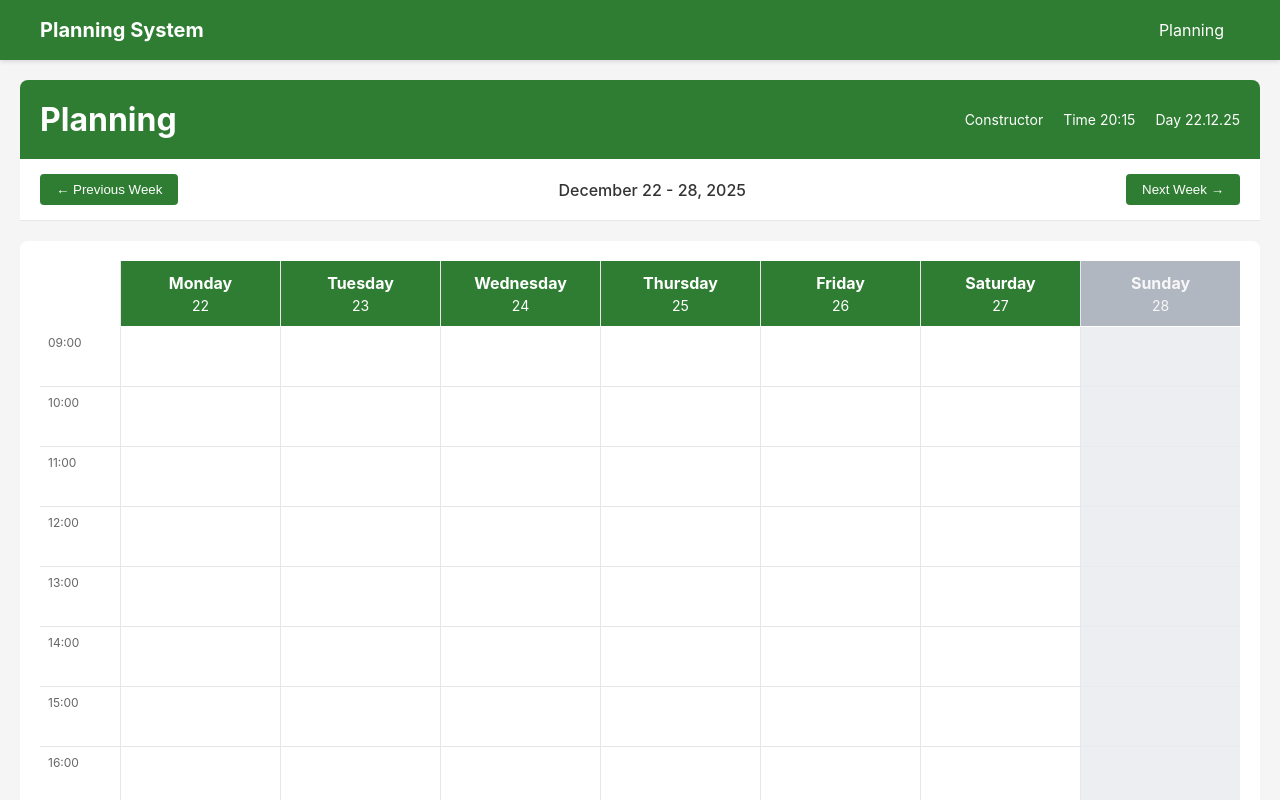
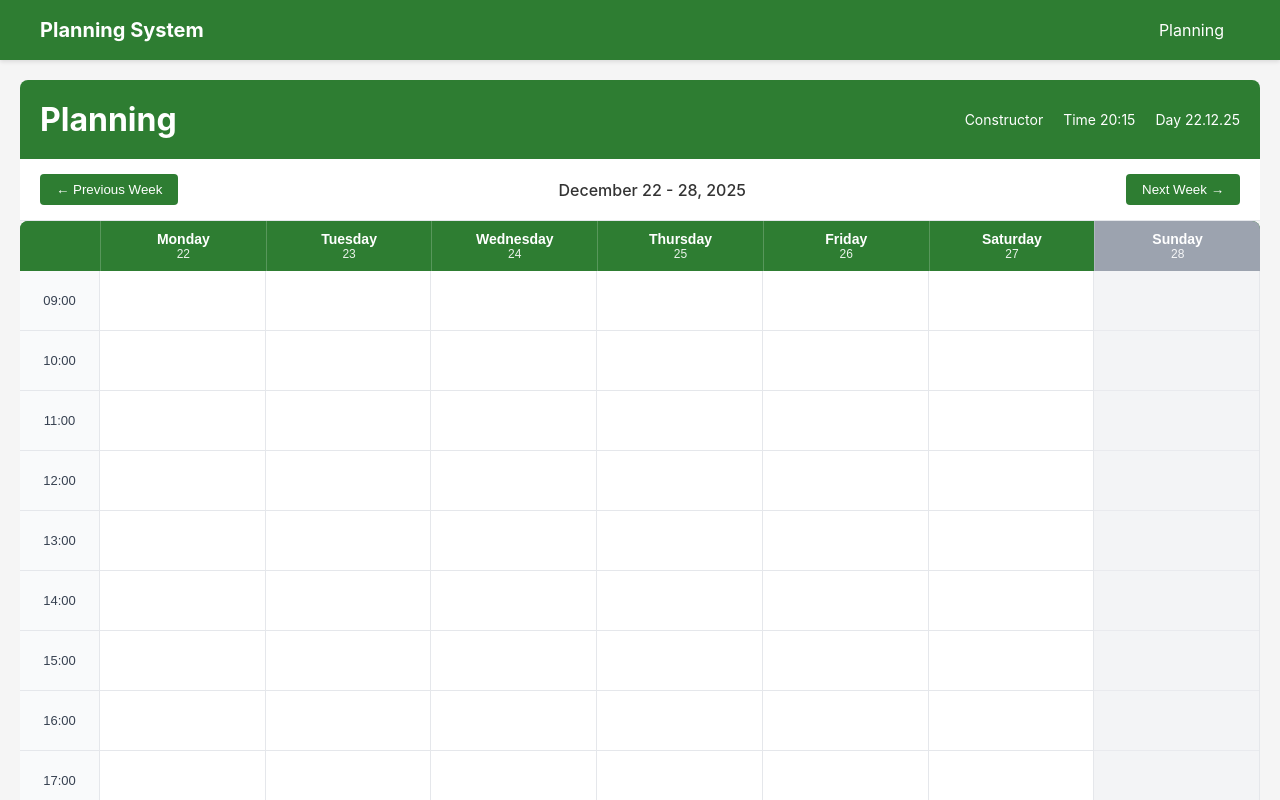
Before and after one commit to Anatthaphon/Library-seat-reservation, a React (Create React App) app in the folder frontend/: page /planning in a window 1280 px wide. Shown: the top 800 px of the page. Built offline with nearby package versions, Linux system fonts and the light colour scheme; no server answers.

Commit message:
- เมื่อข้อความยาวเกินไปให้ตัดแล้วใส่ ... - เปลี่ยนสีแพลนในอดีตให้เป็นสีเทา

```diff
--- a/frontend/src/styles/WeeklyCalendar.css
+++ b/frontend/src/styles/WeeklyCalendar.css
@@ -1,61 +1,71 @@
 .weekly-calendar {
-  background: white;
+  width: 100%;
+  height: 100%;
+  background: #ffffff;
   border-radius: 8px;
-  padding: 20px;
-  margin: 20px 0;
-  overflow-x: auto;
+  overflow: hidden;
+  font-family: sans-serif;
 }
 
 .calendar-header {
   display: grid;
   grid-template-columns: 80px repeat(7, 1fr);
-  gap: 1px;
-  background-color: #e5e7eb;
-  margin-bottom: 1px;
+  background: #2e7d32;
+  color: #ffffff;
 }
 
 .time-column-header {
-  background-color: white;
+  background: #2e7d32;
 }
 
 .day-header {
-  background-color: #2e7d32;
-  color: white;
-  padding: 12px;
+  padding: 10px 5px;
   text-align: center;
+  border-left: 1px solid rgba(255, 255, 255, 0.2);
+}
+
+.day-header.disabled {
+  background: #9ca3af;
 }
 
 .day-name {
-  font-weight: bold;
-  margin-bottom: 4px;
+  font-weight: 700;
+  font-size: 14px;
 }
 
 .day-date {
-  font-size: 14px;
+  font-size: 12px;
+  opacity: 0.9;
 }
 
 .calendar-body {
   display: grid;
   grid-template-columns: 80px repeat(7, 1fr);
-  gap: 1px;
-  background-color: #e5e7eb;
+  height: 600px;
+  background: #ffffff;
 }
 
 .time-column {
-  background-color: white;
+  background: #f9fafb;
+  border-right: 1px solid #e5e7eb;
 }
 
 .time-slot {
   height: 60px;
-  padding: 8px;
-  font-size: 12px;
-  color: #666;
+  line-height: 60px;
+  text-align: center;
+  font-size: 13px;
+  color: #374151;
   border-bottom: 1px solid #e5e7eb;
 }
 
 .day-column {
   position: relative;
-  background-color: white;
+  border-right: 1px solid #e5e7eb;
+}
+
+.day-column.disabled {
+  background: #f3f4f6;
 }
 
 .hour-cell {
@@ -63,79 +73,109 @@
   border-bottom: 1px solid #e5e7eb;
 }
 
-.hour-cell.clickable {
+.hour-cell.clickable:hover {
+  background: #dcfce7;
   cursor: pointer;
-  transition: background-color 0.2s;
 }
 
-.hour-cell.clickable:hover {
-  background-color: #f0fdf4;
+/* ===== Event block ===== */
+.schedule-event {
+  position: absolute;
+  left: 6px;
+  right: 6px;
+
+  background: #ffffff;
+  border: 3px solid;
+  border-radius: 14px;
+
+  padding: 6px 6px;
+
+  box-shadow: 0 2px 6px rgba(0,0,0,0.08);
+  cursor: pointer;
+
+  overflow: hidden;
 }
 
-.hour-cell.disabled {
-  cursor: not-allowed;
-  background-color: #f3f4f6;
-  opacity: 0.6;
-}
-
-.day-column.disabled {
-  opacity: 0.5;
-  background-color: #f9fafb;
-}
-
-.day-header.disabled {
-  background-color: #9ca3af;
-  opacity: 0.7;
-}
-
-/* Event Card */
-.schedule-event {
-  position: absolute;
-  left: 4px;
-  right: 4px;
-  padding: 16px;
-  border-radius: 16px;
-  cursor: pointer;
-  overflow: hidden;
-  transition: transform 0.2s, box-shadow 0.2s;
-  border: 3px solid;
-  background-color: rgba(255, 255, 255, 0.85);
-}
-
-.schedule-event:hover {
-  transform: scale(1.02);
-  box-shadow: 0 6px 16px rgba(0, 0, 0, 0.2);
-}
-
-/* Time badges - Grid 2 columns */
 .event-time {
-  display: grid;
-  grid-template-columns: 1fr 1fr;
-  gap: 8px;
-  margin-bottom: 16px;
+  display: flex;
+  justify-content: center;
+  margin-bottom: 3px;
 }
 
 .event-time-badge {
-  padding: 8px 12px;
-  border-radius: 8px;
-  font-weight: 600;
-  font-size: 14px;
-  color: white;
+  white-space: nowrap;
+  display: inline-block;
+  min-width: max-content;
+
+  padding: 4px 8px;
+  font-size: 12px;
+  font-weight: 700;
+
+  border-radius: 10px;
+
+  color: #ffffff;
   text-align: center;
 }
 
-/* Title */
+/* ===== Title base ===== */
 .event-title {
+  text-align: center;
+  font-size: 12px;
   font-weight: 600;
-  margin-bottom: 6px;
-  font-size: 16px;
-  color: #1e293b;
-  line-height: 1.3;
+  color: #1f2933;
+  line-height: 1.2;
+
+  /* ellipsis system */
+  display: -webkit-box;
+  -webkit-box-orient: vertical;
+  overflow: hidden;
+  text-overflow: ellipsis;
+
+  word-break: break-word;
 }
 
-/* Room */
-.event-room {
-  font-size: 14px;
-  color: #64748b;
-  font-weight: 500;
+/* ✅ 1 ชั่วโมง -> 1 บรรทัด + ... */
+.event-title.clamp-1 {
+  -webkit-line-clamp: 1;
 }
+
+/* ✅ 2-3 ชั่วโมง -> 2 บรรทัด + ... */
+.event-title.clamp-2 {
+  -webkit-line-clamp: 2;
+}
+
+.day-column.disabled .hour-cell {
+  background: #f3f4f6;
+  cursor: not-allowed;
+  opacity: 0.7;
+}
+/* ===============================
+   Past Event = Gray (ชัด / Professional)
+   =============================== */
+
+.schedule-event.past-event {
+  background: #f3f4f6;        /* เทาอ่อน */
+  border-color: #6b7280;      /* เทาเข้ม */
+  opacity: 1;                /* ไม่จาง */
+  filter: none;              /* ไม่เบลอ */
+  box-shadow: none;
+}
+
+/* เวลา = เทาเข้ม */
+.schedule-event.past-event .event-time-badge {
+  background: #6b7280 !important;
+  color: #ffffff;
+}
+
+/* ตัวหนังสือ = เทาเข้ม */
+.schedule-event.past-event .event-title {
+  color: #374151;
+  font-weight: 600;
+}
+
+/* ไม่เด้งเวลา hover */
+.schedule-event.past-event:hover {
+  transform: none !important;
+  box-shadow: none !important;
+  cursor: pointer;
+}
```
